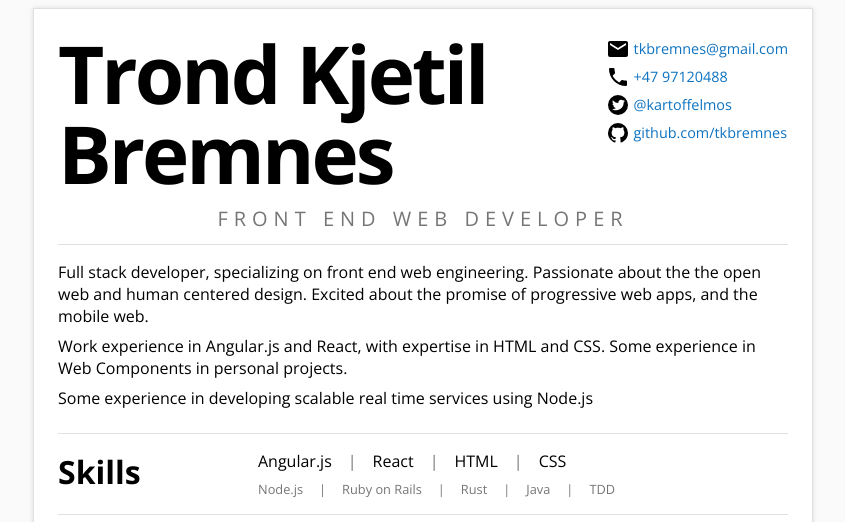
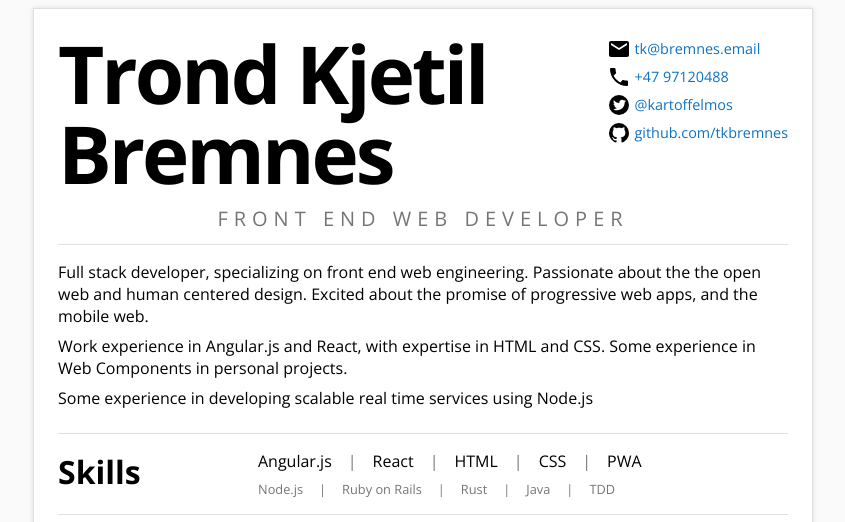
Before and after one commit to tkbremnes/CV, a plain HTML site: page index.html in a window 1280 px wide. Shown: the top 522 px of the page, without its empty margins (217-1062 px from the left). Drawn offline with nearby package versions, Linux system fonts and the light colour scheme.

Commit message:
updated CV

```diff
--- a/index.html
+++ b/index.html
@@ -22,11 +22,11 @@
 
                 <aside class="contact-details">
                     <article class="item">
-                        <a href="mailto:tkbremnes@gmail.com">
+                        <a href="mailto:tk@bremnes.email">
                             <svg class="icon" viewBox="0 0 24 24">
                                 <path fill="#000000" d="M20,8L12,13L4,8V6L12,11L20,6M20,4H4C2.89,4 2,4.89 2,6V18A2,2 0 0,0 4,20H20A2,2 0 0,0 22,18V6C22,4.89 21.1,4 20,4Z" />
                             </svg>
-                            <p class="text">tkbremnes@gmail.com</p>
+                            <p class="text">tk@bremnes.email</p>
                         </a>
                     </article>
                     <article class="item">
@@ -75,6 +75,7 @@
                     <li>React</li>
                     <li>HTML</li>
                     <li>CSS</li>
+                    <li>PWA</li>
                 </ul>
                 <ul class="unstyled flexed skill-list minor">
                     <li>Node.js</li>
```
